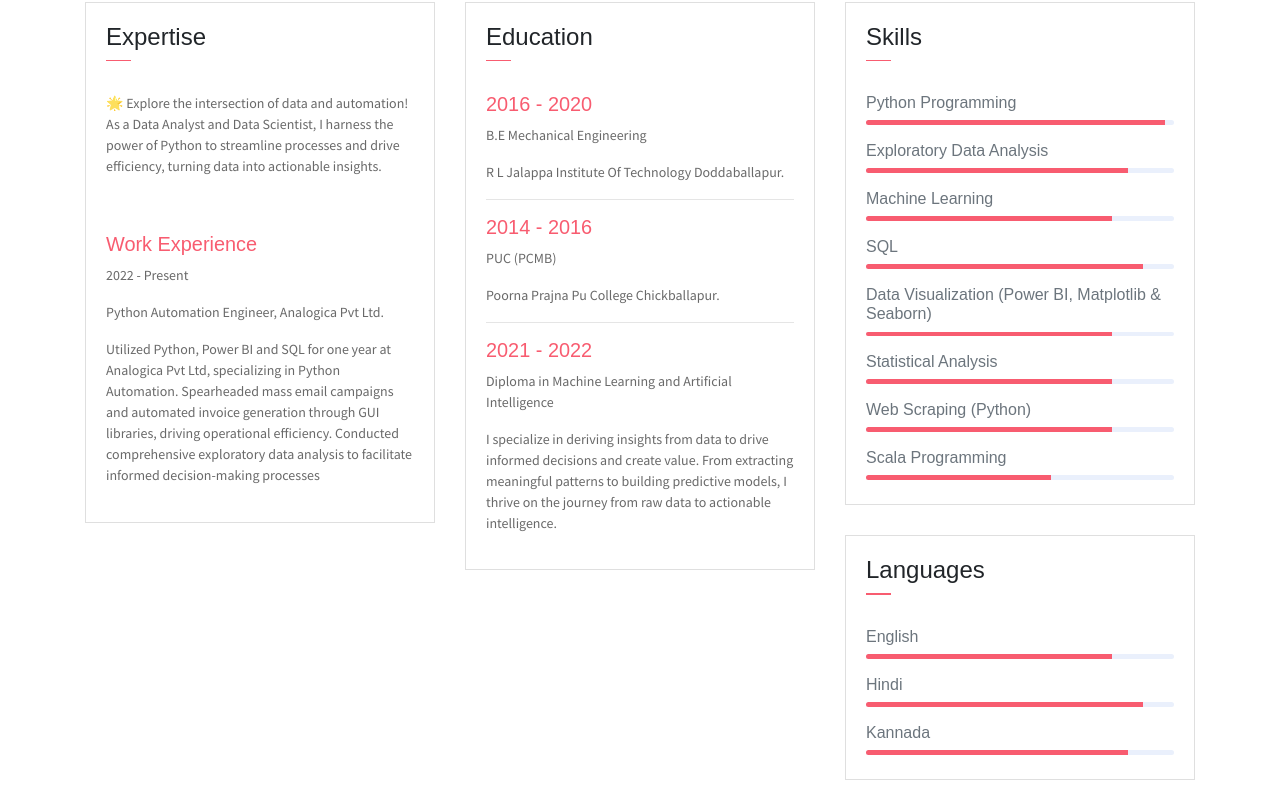
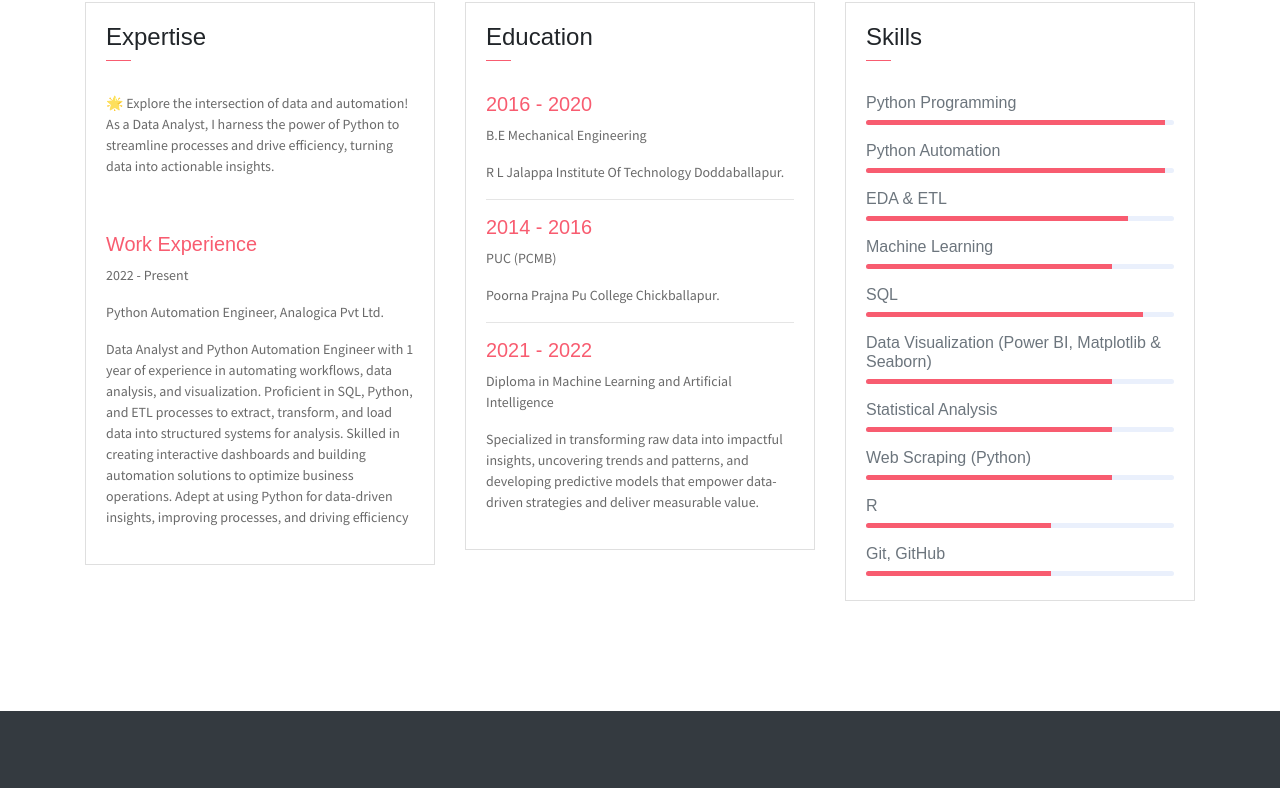
Before and after one commit to 1sumer/Sumer-Portfolio, a website: page index.html in a window 1280 px wide. Shown: the part 1442-2230 px from the top of the page. Drawn offline with nearby package versions, Linux system fonts and the light colour scheme; files that its build step writes are made by us from their sources.

Commit message:
Update index.html

```diff
--- a/index.html
+++ b/index.html
@@ -145,13 +145,13 @@
                             </div>
                         </div>
                         <div class="card-body">
-                            <P class="subtitle">🌟 Explore the intersection of data and automation! As a Data Analyst and Data Scientist, I harness the power of Python to streamline processes and drive efficiency, turning data into actionable insights.</P>
+                            <P class="subtitle">🌟 Explore the intersection of data and automation! As a Data Analyst, I harness the power of Python to streamline processes and drive efficiency, turning data into actionable insights.</P>
                         </div>
 			<div class="card-body">
                             <h6 class="title text-danger">Work Experience</h6>
 			    <P>2022 - Present</P>
                             <P>Python Automation Engineer, Analogica Pvt Ltd.</P>
-                            <P class="subtitle">Utilized Python, Power BI and SQL for one year at Analogica Pvt Ltd, specializing in Python Automation. Spearheaded mass email campaigns and automated invoice generation through GUI libraries, driving operational efficiency. Conducted comprehensive exploratory data analysis to facilitate informed decision-making processes</P>
+                            <P class="subtitle">Data Analyst and Python Automation Engineer with 1 year of experience in automating workflows, data analysis, and visualization. Proficient in SQL, Python, and ETL processes to extract, transform, and load data into structured systems for analysis. Skilled in creating interactive dashboards and building automation solutions to optimize business operations. Adept at using Python for data-driven insights, improving processes, and driving efficiency</P>
                         </div>
                     </div>
                 </div>
@@ -174,7 +174,7 @@
                             <hr>
                             <h6 class="title text-danger">2021 - 2022</h6>
                             <P>Diploma in Machine Learning and Artificial Intelligence</P>
-                            <P class="subtitle">I specialize in deriving insights from data to drive informed decisions and create value. From extracting meaningful patterns to building predictive models, I thrive on the journey from raw data to actionable intelligence.</P>
+                            <P class="subtitle">Specialized in transforming raw data into impactful insights, uncovering trends and patterns, and developing predictive models that empower data-driven strategies and deliver measurable value.</P>
 
                         </div>
                     </div>
@@ -192,7 +192,11 @@
                             <div class="progress mb-3">
                                 <div class="progress-bar bg-danger" role="progressbar" style="width: 97%" aria-valuenow="25" aria-valuemin="0" aria-valuemax="100"></div>
                             </div>
-                            <h6>Exploratory Data Analysis</h6>
+			    <h6>Python  Automation</h6>
+                            <div class="progress mb-3">
+                                <div class="progress-bar bg-danger" role="progressbar" style="width: 97%" aria-valuenow="25" aria-valuemin="0" aria-valuemax="100"></div>
+                            </div>
+                            <h6>EDA & ETL</h6>
                             <div class="progress mb-3">
                                 <div class="progress-bar bg-danger" role="progressbar" style="width: 85%" aria-valuenow="25" aria-valuemin="0" aria-valuemax="100"></div>
                             </div>
@@ -216,31 +220,13 @@
                             <div class="progress mb-3">
                                 <div class="progress-bar bg-danger" role="progressbar" style="width: 80%" aria-valuenow="75" aria-valuemin="0" aria-valuemax="100"></div>
                             </div>
-			    <h6>Scala Programming</h6>
+			    <h6>R</h6>
                             <div class="progress mb-3">
                                 <div class="progress-bar bg-danger" role="progressbar" style="width: 60%" aria-valuenow="75" aria-valuemin="0" aria-valuemax="100"></div>
                             </div>
-                        </div>
-                    </div>
-                    <div class="card">
-                       <div class="card-header">
-                            <div class="pull-left">
-                                <h4 class="mt-2">Languages</h4>
-                                <span class="line"></span>
-                            </div>
-                        </div>
-                        <div class="card-body pb-2">
-                           <h6>English</h6>
+			    <h6>Git, GitHub</h6>
                             <div class="progress mb-3">
-                                <div class="progress-bar bg-danger" role="progressbar" style="width: 80%" aria-valuenow="25" aria-valuemin="0" aria-valuemax="100"></div>
-                            </div>
-                            <h6>Hindi</h6>
-                            <div class="progress mb-3">
-                                <div class="progress-bar bg-danger" role="progressbar" style="width: 90%" aria-valuenow="25" aria-valuemin="0" aria-valuemax="100"></div>
-                            </div>
-                            <h6>Kannada</h6>
-                            <div class="progress mb-3">
-                                <div class="progress-bar bg-danger" role="progressbar" style="width: 85%" aria-valuenow="50" aria-valuemin="0" aria-valuemax="100"></div>
+                                <div class="progress-bar bg-danger" role="progressbar" style="width: 60%" aria-valuenow="75" aria-valuemin="0" aria-valuemax="100"></div>
                             </div>
                         </div>
                     </div>
@@ -323,7 +309,7 @@
                         </div>
                         <div class="card-body px-4 py-3">
                             <h5 class="mb-3 card-title text-dark">IMDB Movie Analysis & Recommender System ML</h5>
-                            <P class="subtitle">The IMDb movie analysis and recommender system utilizes data analysis and machine learning to deliver personalized movie recommendations, enhancing users' movie- watching experiences by suggesting films aligned with their preferences and behaviors.</P>
+                            <P class="subtitle">The IMDb movie analysis and recommender system employs advanced data analysis and machine learning techniques to provide tailored movie recommendations, improving users' viewing experiences by aligning suggestions with their unique preferences and viewing patterns.</P>
                             <a href="https://github.com/1sumer/Machine-Learning/blob/main/Recommendation/Movie_II%20Recommender/TMDB.ipynb" class="read-more">Read more <i class="ti-angle-double-right"></i></a>
                         </div>
                     </div>
@@ -335,7 +321,7 @@
                         </div>
                         <div class="card-body px-4 py-3">
                             <h5 class="mb-3 card-title text-dark">Naive Bayes ML Algorithm</h5>
-                            <P class="subtitle">Implemented a strong Naive Bayes algorithm for YouTube spam filtering, boosting content quality and user experience by effectively tackling spam issues.</P>
+                            <P class="subtitle">Implementing a robust Naive Bayes algorithm for YouTube spam filtering is essential for enhancing content quality and improving user experience. By effectively identifying and tackling spam, platforms can maintain trust, streamline moderation, and foster a positive environment for users.</P>
                             <a href="https://github.com/1sumer/Machine-Learning/blob/main/Naive%20Bayes/Naive%20Bayes%201.ipynb" class="read-more">Read more <i class="ti-angle-double-right"></i></a>
                         </div>
                     </div>
@@ -347,7 +333,7 @@
                         </div>
                         <div class="card-body px-4 py-3">
                             <h5 class="mb-3 card-title text-dark">Automated Bulk Email Sender Using SMTP Server</h5>
-                            <P class="subtitle">Developed a Python application with a user-friendly Tkinter GUI for efficient management and sending of mass emails, leveraging the Sendinblue SMTP server to ensure reliable and secure email communication</P>
+                            <P class="subtitle">Developed a Python-based application featuring a user-friendly Tkinter GUI to efficiently manage and send mass emails. Leveraging the Sendinblue SMTP server, the system ensures reliable, secure communication while simplifying email campaigns and improving operational efficiency.</P>
                             <a href="https://github.com/1sumer/Mass-Mail-Automation/blob/main/Mass%20Email.py" class="read-more">Read more <i class="ti-angle-double-right"></i></a>
                         </div>
                     </div>
@@ -359,7 +345,7 @@
                         </div>
                         <div class="card-body px-4 py-3">
                             <h5 class="mb-3 card-title text-dark">Netflix Data ETL Project Using SQL</h5>
-                            <P class="subtitle">The Netflix Data ETL project uses SQL to extract, transform, and load comprehensive Netflix content data into a structured database for efficient querying and analysis. This process enables in-depth insights and reporting on Netflix's vast content library.</P>
+                            <P class="subtitle">The Netflix Data ETL project utilizes SQL to extract, transform, and load extensive Netflix content data into a structured database. This process enables efficient querying and analysis, providing in-depth insights and detailed reporting on Netflix's vast content library.</P>
                             <a href="https://github.com/1sumer/SQL/tree/main/Netflix" class="read-more">Read more <i class="ti-angle-double-right"></i></a>
                         </div>
                     </div>
@@ -371,7 +357,7 @@
                         </div>
                         <div class="card-body px-4 py-3">
                             <h5 class="mb-3 card-title text-dark">Invoice Generator</h5>
-                            <P class="subtitle">Designed a user-friendly Invoice Generator with an easy-to-use interface. Packaged as an executable (exe) file for hassle-free distribution and user accessibility</P>
+                            <P class="subtitle">Designed a user-friendly Invoice Generator with an intuitive interface, simplifying invoice creation and management. Packaged as an executable (exe) file, the solution ensures hassle-free distribution, enhanced user accessibility, and streamlined operations for small businesses and professionals.</P>
                             <a href="https://github.com/1sumer/Invoice-Generator" class="read-more">Read more <i class="ti-angle-double-right"></i></a>
                         </div>
                     </div>
```
